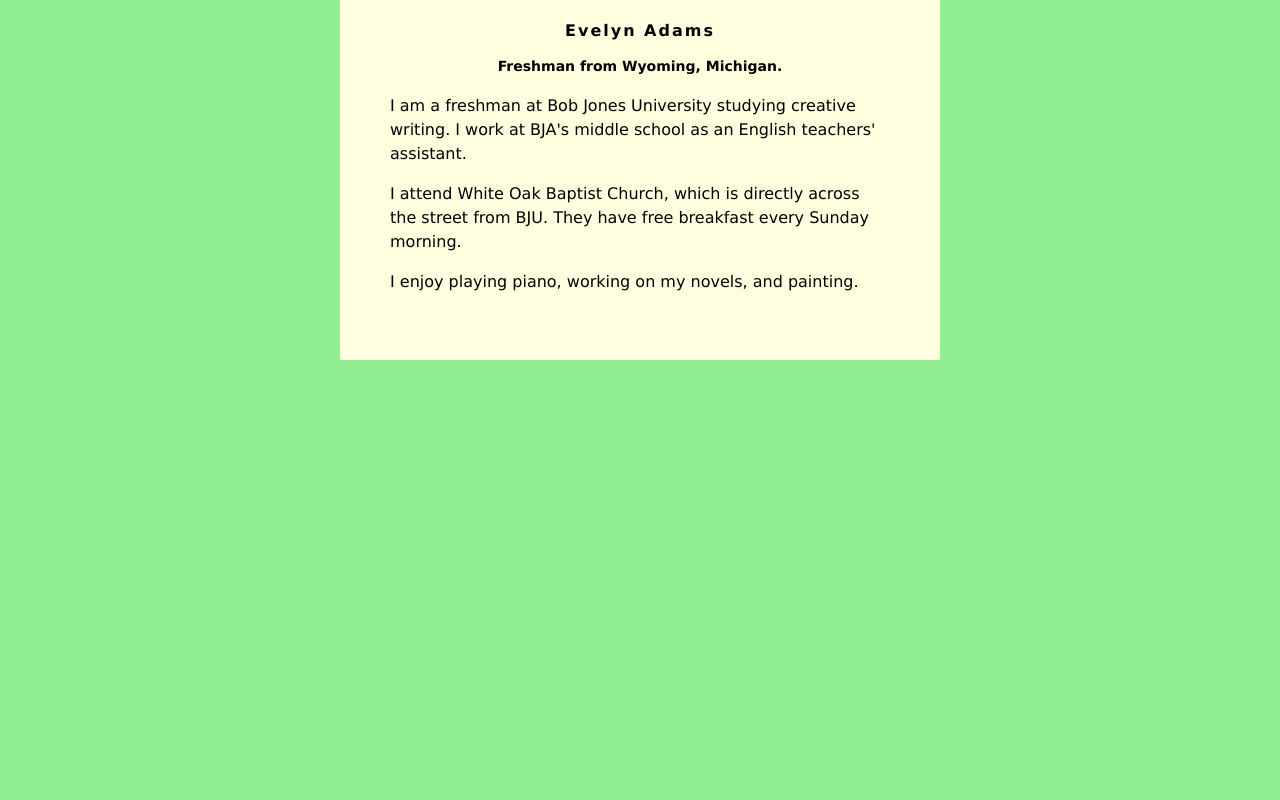
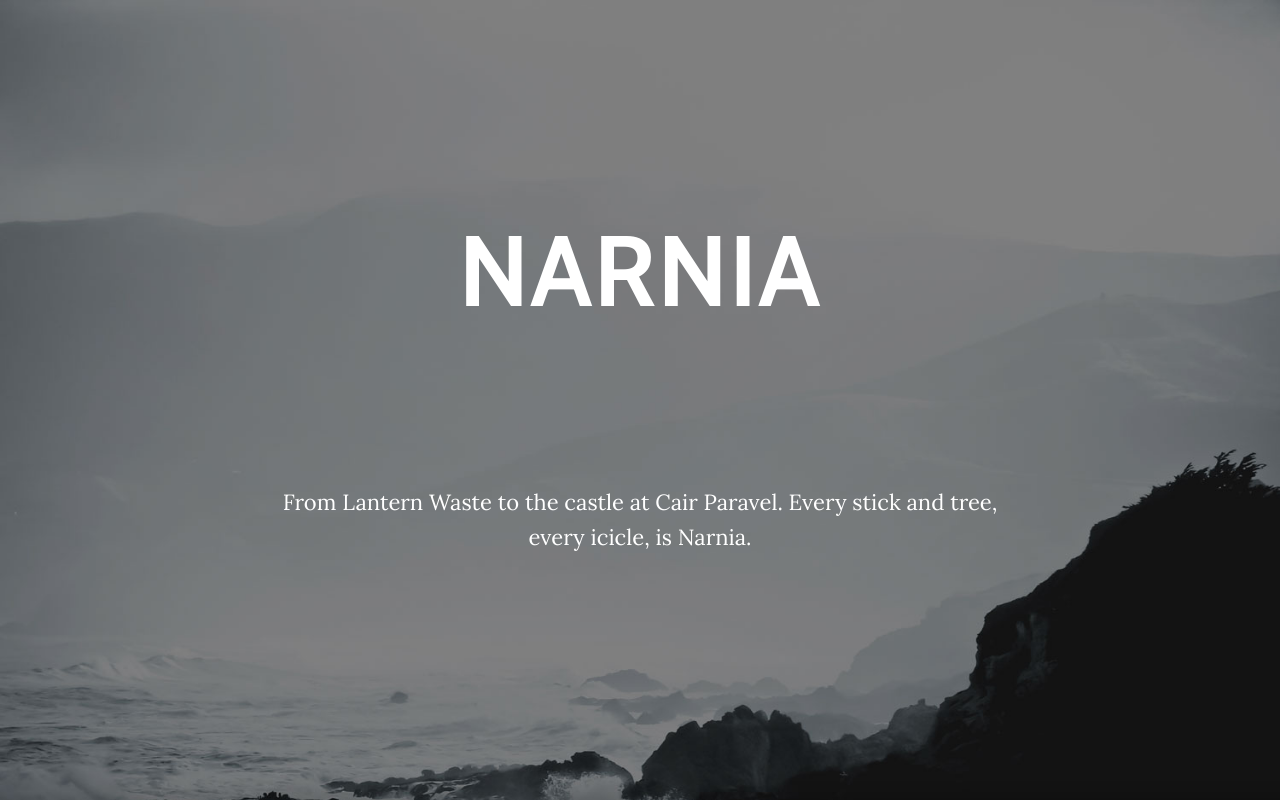
Before and after one commit to eadam076/eadam076.github.io, a plain HTML site: page index.html in a window 1280 px wide. Drawn offline with nearby package versions, Linux system fonts and the light colour scheme.

Commit message:
Add files via upload

```diff
--- a/index.html
+++ b/index.html
@@ -1,46 +1,31 @@
-<html>
+<!DOCTYPE html>
+<html lang="en">
+
 <head>
-<style>
-body {
-    background: lightgreen;
-    font-family: Verdana;
-}
-#content {
-    background: lightyellow;
-    min-width: 200px;
-    max-width: 500px;
-    padding: 50px;
-    margin: auto;
-    margin-top: -50px;
-    line-height: 150%;
-}
-h1 {
-    letter-spacing: 2px;
-    font-size: 16px;
-    text-align: center;
-}
-h2 {
-    font-size: 14px;
-    text-align: center;
-}
-h3 {
-    font-size: 12px;
-}
-</style>
+    <meta charset="utf-8">
+    <meta name="viewport" content="width=device-width, initial-scale=1.0, shrink-to-fit=no">
+    <title>Home - Brand</title>
+    <link rel="stylesheet" href="assets/bootstrap/css/bootstrap.min.css">
+    <link rel="stylesheet" href="https://fonts.googleapis.com/css?family=Lora:400,700,400italic,700italic&amp;display=swap">
+    <link rel="stylesheet" href="https://fonts.googleapis.com/css?family=Cabin:700&amp;display=swap">
+    <link rel="stylesheet" href="assets/css/untitled.css">
 </head>
-<body>
-    <div id="content">
-        <h1>Evelyn Adams</h1>
-        <h2>Freshman from Wyoming, Michigan.</h2>
 
-         <p>I am a freshman at Bob Jones University studying creative writing. I work at BJA's middle school as an English teachers' assistant.</p>
-         <p>
-            I attend White Oak Baptist Church, which is directly across the street from BJU. They have free breakfast every Sunday morning.
-         </p>
-         <p>
-            I enjoy playing piano, working on my novels, and painting.
-         </p>
+<body id="page-top" data-bs-spy="scroll" data-bs-target="#mainNav" data-bs-offset="77">
+    <header class="masthead" style="background-image: url('assets/img/intro-bg.jpg');">
+        <div class="intro-body">
+            <div class="container">
+                <div class="row">
+                    <div class="col-lg-8 mx-auto">
+                        <h1 class="display-2 brand-heading">Narnia<br><br></h1>
+                        <p class="intro-text">From Lantern Waste to the castle at Cair Paravel. Every stick and tree, every icicle, is Narnia.</p>
+                    </div>
+                </div>
+            </div>
+        </div>
+    </header>
+    <script src="assets/bootstrap/js/bootstrap.min.js"></script>
+    <script src="assets/js/grayscale.js"></script>
+</body>
 
-
-</body>
 </html>
```
